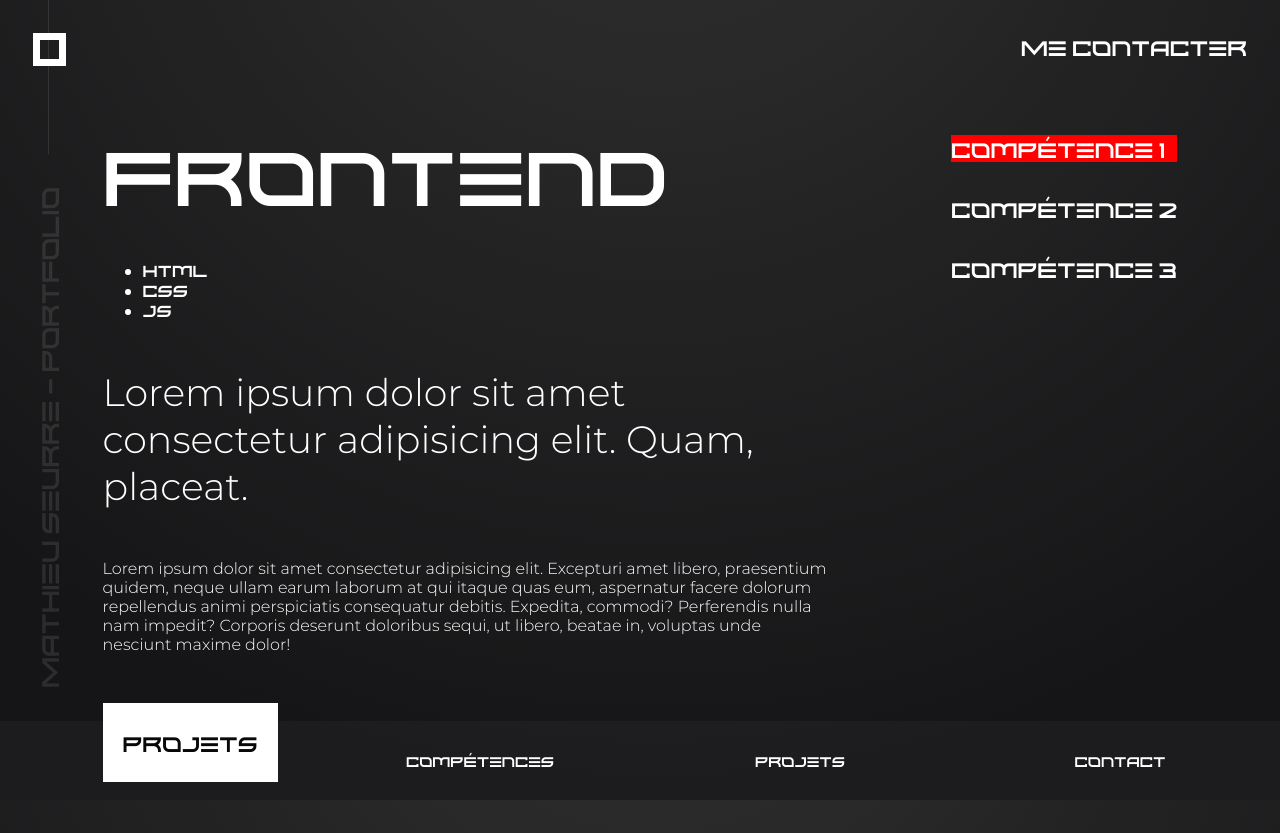
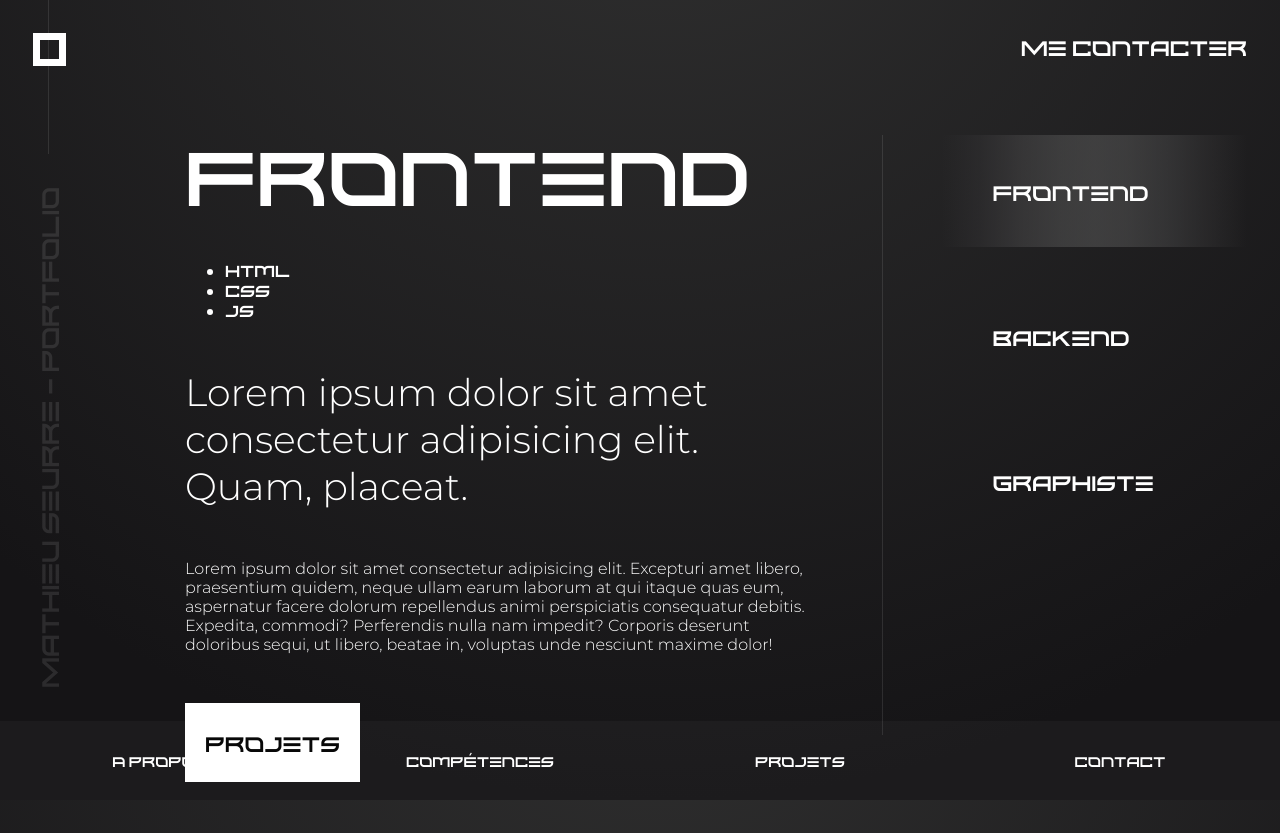
Before and after one commit to Tarborar/OC-Projet-8, a React (Create React App) app: page /skills in a window 1280 px wide. Built offline with nearby package versions, Linux system fonts and the light colour scheme.

Commit message:
style skills

```diff
--- a/src/pages/Skills.jsx
+++ b/src/pages/Skills.jsx
@@ -1,61 +1,42 @@
 import { useState } from 'react';
 import data from '../datas/skills.json';
 
-import '../styles/Skills.scss'
+import '../styles/Skills.scss';
 import Button from '../components/Button';
 
-function Skills(){
-
-    const [toggleState, setToggleState] = useState(1);
+function Skills() {
+    const [toggleState, setToggleState] = useState(0);
 
     const toggleTab = (index) => {
         setToggleState(index);
     }
 
-    const currentData = data[toggleState - 1];
-
-    return(
+    return (
         <div className='skills-bloc'>
-            <div className={toggleState === 1 ? 'skills-bloc__information--active' : 'skills-bloc__information'}>
-                <h2 className='titleText'>{currentData.title}</h2>
+            {data.map((item, index) => (
+                <div key={index} className={toggleState === index ? 'skills-bloc__information skill-active' : 'skills-bloc__information'}>
+                    <h2 className='titleText'>{item.title}</h2>
                     <ul>
-                    {currentData.technologies.map((tech, index) => (
-                        <li key={index}>{tech.name}</li>
+                        {item.technologies.map((tech, techIndex) => (
+                            <li key={techIndex}>{tech.name}</li>
                         ))}
                     </ul>
-                <h3 className='subtitleText montserrat'>{currentData.subtitle}</h3>
-                <p className='middleText montserrat'>{currentData.paragraph}</p>
+                    <h3 className='subtitleText montserrat'>{item.subtitle}</h3>
+                    <p className='middleText montserrat'>{item.paragraph}</p>
                     <Button cta={'Projets'} />
                 </div>
-            <div className={toggleState === 2 ? 'skills-bloc__information--active' : 'skills-bloc__information'}>
-                <h2 className='titleText'>{currentData.title}</h2>
-                <ul>
-                    {currentData.technologies.map((tech, index) => (
-                        <li key={index}>{tech.name}</li>
             ))}
-                </ul>
-                <h3 className='subtitleText montserrat'>{currentData.subtitle}</h3>
-                <p className='middleText montserrat'>{currentData.paragraph}</p>
-                <Button cta={'Projets'} />
+
+            <div className='skills-bloc__line'></div>
+            <nav className='skills-bloc__navigation'>
+                {data.map((item, index) => (
+                    <div key={index} className={toggleState === index ? 'mediumText skills-bloc__navigation--btn skill-btn-active' : 'mediumText skills-bloc__navigation--btn'} onClick={() => toggleTab(index)}>
+                        {item.title}
                     </div>
-            <div className={toggleState === 3 ? 'skills-bloc__information--active' : 'skills-bloc__information'}>
-                <h2 className='titleText'>{currentData.title}</h2>
-                <ul>
-                    {currentData.technologies.map((tech, index) => (
-                        <li key={index}>{tech.name}</li>
                 ))}
-                </ul>
-                <h3 className='subtitleText montserrat'>{currentData.subtitle}</h3>
-                <p className='middleText montserrat'>{currentData.paragraph}</p>
-                <Button cta={'Projets'} />
-            </div>
-            <nav className='skills-bloc__navigation'>
-                <div className={toggleState === 1 ? 'mediumText skills-bloc__navigation--active' : 'mediumText'} onClick={() => toggleTab(1)}>Compétence 1</div>
-                <div className={toggleState === 2 ? 'mediumText skills-bloc__navigation--active' : 'mediumText'} onClick={() => toggleTab(2)}>Compétence 2</div>
-                <div className={toggleState === 3 ? 'mediumText skills-bloc__navigation--active' : 'mediumText'} onClick={() => toggleTab(3)}>Compétence 3</div>
             </nav>
         </div>
     );
 }
 
-export default Skills
+export default Skills;
--- a/src/styles/About.scss
+++ b/src/styles/About.scss
@@ -2,10 +2,8 @@
 
 .about-bloc{
     display: flex;
-    justify-content: center;
-    // align-items: center;
+    margin-left: $leftMargin;
     gap: 120px;
-    // height: calc(100% - $marginSpace - $headerHeigth - $navigationHeight);
 
     &__information{
         display: flex;
--- a/src/styles/Skills.scss
+++ b/src/styles/Skills.scss
@@ -2,26 +2,53 @@
 
 .skills-bloc{
     display: flex;
-    justify-content: center;
-    gap: 120px;
+    margin-left: $leftMargin;
 
     &__information{
         display: none;
-        &--active{
-            display: flex;
-            flex-direction: column;
-            max-width: 60%;
-            gap: 33px;
-        }
+        flex-direction: column;
+        max-width: 60%;
+        gap: 33px;
+    }
+
+    &__line{
+        width: 1px;
+        height: 600px;
+        background-color: rgba(255, 255, 255, 0.1);
+        margin-left: 60px;
+        margin-right: 60px;
     }
 
     &__navigation{
         display: flex;
         flex-direction: column;
         gap: 33px;
+        width: 100%;
 
-        &--active{
-            background-color: red;
+        &--btn{
+            display: flex;
+            align-items: center;
+            height: 112px;
+            padding-left: 50px;
         }
     }
 }
+
+.skill-active{
+    display: flex;
+}
+
+.skill-btn-active{
+    background: linear-gradient(
+        90deg,
+        rgba(23, 22, 24, 0) 0%,
+        rgba(50, 49, 51, 0.5) 12.32%,
+        rgba(74, 73, 74, 0.5) 26.25%,
+        rgba(88, 88, 88, 0.5) 39.18%,
+        rgba(93, 93, 93, 0.5) 50%,
+        rgba(88, 88, 88, 0.5) 60.64%,
+        rgba(72, 72, 73, 0.5) 73.95%,
+        rgba(48, 47, 48, 0.5) 88.61%,
+        rgba(23, 22, 24, 0) 100%
+    );
+}
--- a/src/styles/utils/properties.scss
+++ b/src/styles/utils/properties.scss
@@ -13,6 +13,7 @@ $mediumText: 21px;
 $marginSpace: 33px;
 $navigationHeight: 79px;
 $headerHeigth: 36px;
+$leftMargin: 152px;
 
 .noLinkDecoration{
     text-decoration: none;
```
Lines whose indentation alone changed are shown as unchanged.
